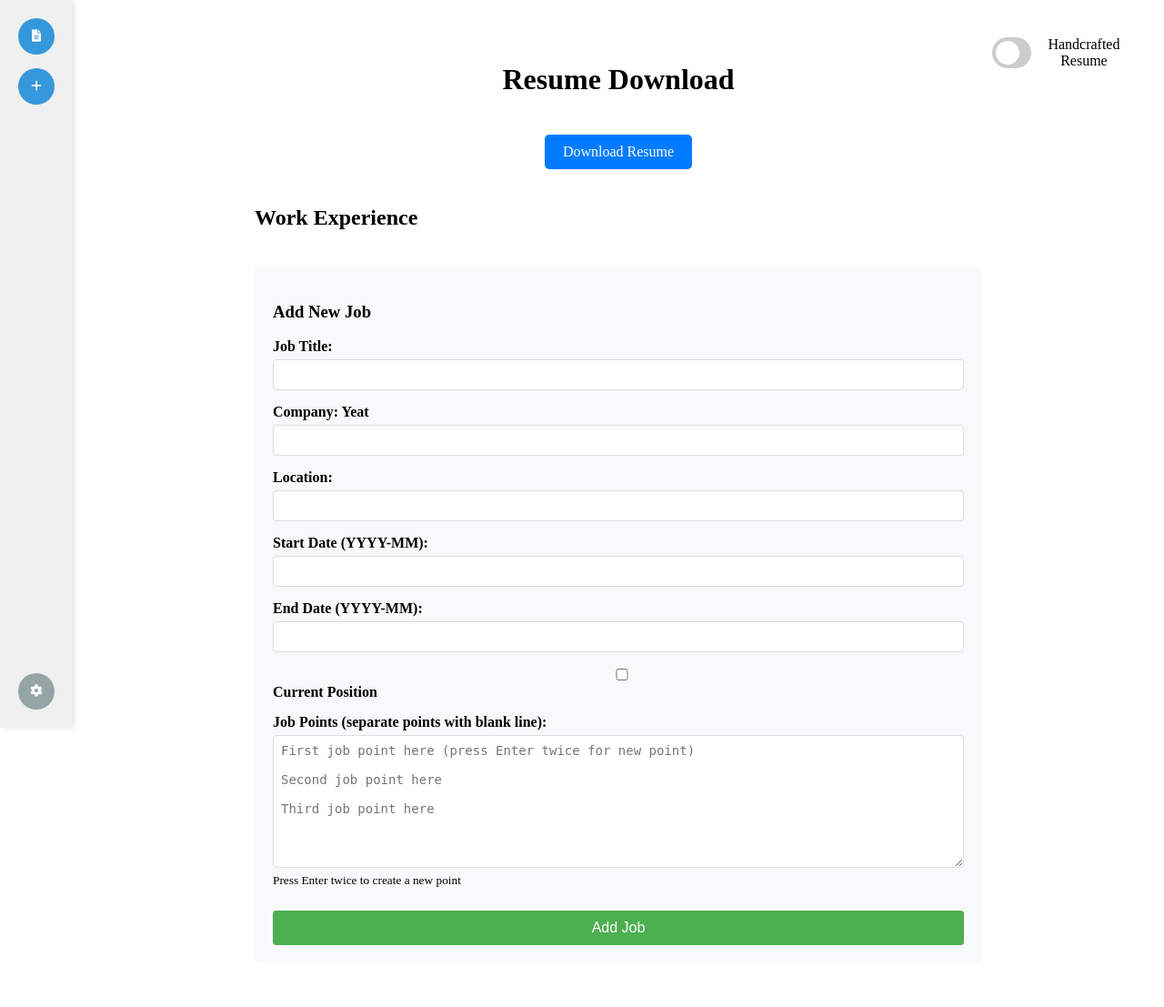
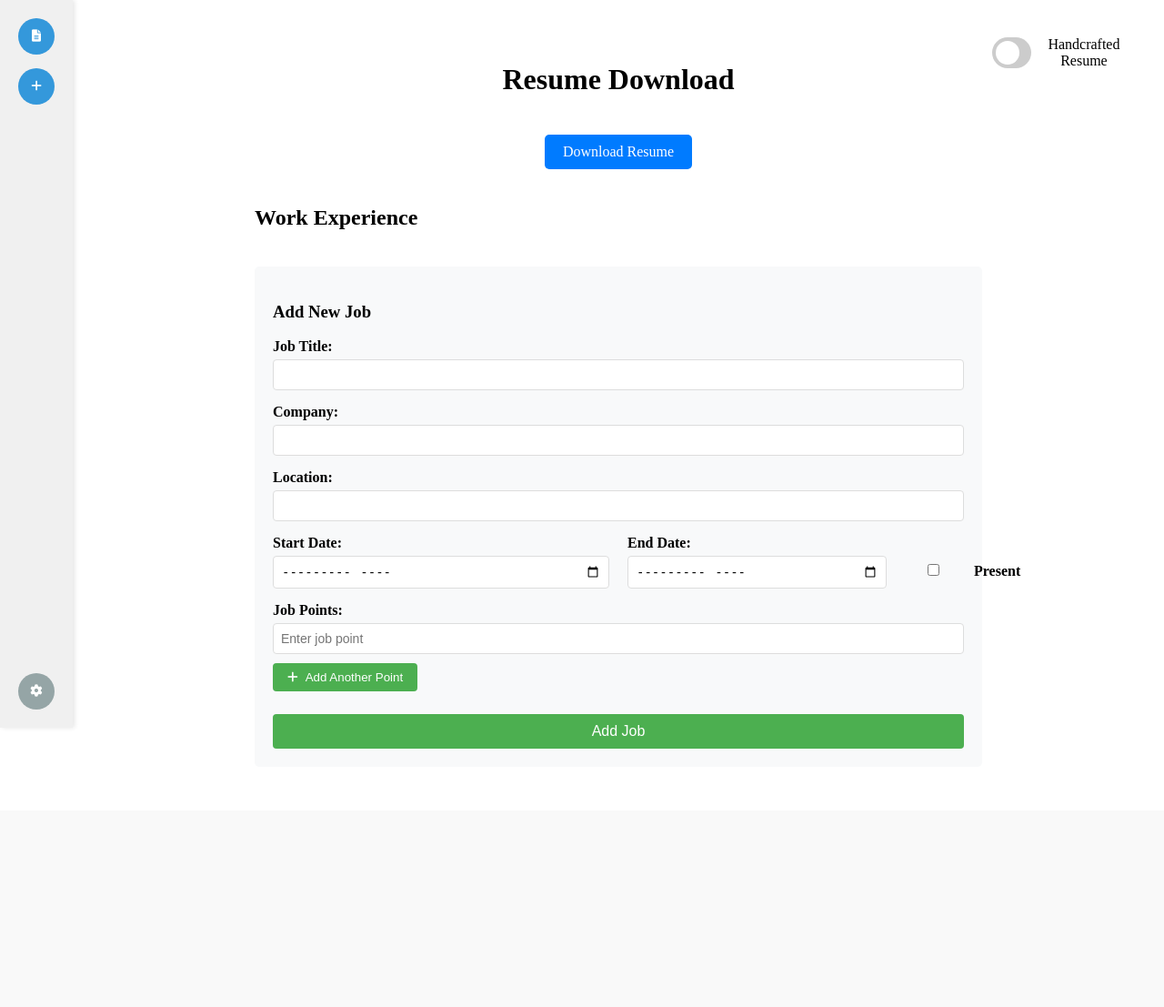
Before and after one commit to yvetter438/AutomatedResume, a Flask app: page / in a window 1280 px wide. Shown: the whole page at 91% size. After the commit the page ends 823 px from the top, so only its background shows below. Run offline with Flask 3, Linux system fonts and the light colour scheme; data that the repository does not hold is empty.

Commit message:
Updated new job form wit calander and nicer looking UI

```diff
--- a/app.py
+++ b/app.py
@@ -95,20 +95,19 @@ def create_job():
     company = request.form['company']
     location = request.form['location']
     start_date = request.form['start_date']
-    end_date = request.form['end_date'] if request.form['end_date'] else None
+    end_date = request.form['end_date'] if request.form['end_date'] and not 'current' in request.form else None
     current = 'current' in request.form
 
-    # Normalize line endings and split by double newlines
-    points_text = request.form['points'].replace('\r\n', '\n')  # Normalize line endings
-    points = [p.strip().replace('\n', ' ') for p in points_text.split('\n\n') if p.strip()]
+    # Get points array directly
+    points = request.form.getlist('points[]')
 
     # Add job to database
     job_id = add_job(title, company, location, start_date, end_date, current)
 
     # Add job points
     for i, point in enumerate(points):
-        if point:  # Skip empty points
-            add_job_points(job_id, point, i+1)
+        if point.strip():  # Skip empty points
+            add_job_points(job_id, point.strip(), i+1)
 
     return redirect(url_for('index'))
 
--- a/static/style.css
+++ b/static/style.css
@@ -603,3 +603,66 @@ input:checked + .slider:before {
 .modal {
     z-index: 1000;
 }
+
+.form-row {
+    display: flex;
+    gap: 20px;
+}
+
+.date-group {
+    flex: 1;
+}
+
+.end-date-container {
+    display: flex;
+    align-items: center;
+    gap: 10px;
+}
+
+.current-checkbox {
+    display: flex;
+    align-items: center;
+    gap: 5px;
+    white-space: nowrap;
+}
+
+.point-input-group {
+    display: flex;
+    gap: 10px;
+    margin-bottom: 10px;
+}
+
+.point-input-group input {
+    flex: 1;
+}
+
+.remove-point {
+    background: #ff4444;
+    color: white;
+    border: none;
+    border-radius: 50%;
+    width: 24px;
+    height: 24px;
+    cursor: pointer;
+    display: flex;
+    align-items: center;
+    justify-content: center;
+    font-size: 18px;
+}
+
+.add-point-button {
+    background: #4CAF50;
+    color: white;
+    border: none;
+    border-radius: 4px;
+    padding: 8px 16px;
+    cursor: pointer;
+    display: flex;
+    align-items: center;
+    gap: 8px;
+    margin-top: 10px;
+}
+
+.add-point-button:hover {
+    background: #45a049;
+}
--- a/templates/index.html
+++ b/templates/index.html
@@ -201,6 +201,40 @@
 
             window.location.href = `/download-resume?mode=${mode}&model_type=${modelType}`;
         }
+
+        function toggleEndDate() {
+            const endDate = document.getElementById('end_date');
+            endDate.disabled = document.getElementById('current').checked;
+            if (endDate.disabled) {
+                endDate.value = '';
+            }
+        }
+
+        function addPoint() {
+            const container = document.getElementById('points-container');
+            const newPoint = document.createElement('div');
+            newPoint.className = 'point-input-group';
+            newPoint.innerHTML = `
+                <input type="text" name="points[]" placeholder="Enter job point" required>
+                <button type="button" class="remove-point" onclick="removePoint(this)">×</button>
+            `;
+            container.appendChild(newPoint);
+
+            // Show all remove buttons if there's more than one point
+            const removeButtons = container.querySelectorAll('.remove-point');
+            removeButtons.forEach(button => button.style.display = removeButtons.length > 1 ? 'block' : 'none');
+        }
+
+        function removePoint(button) {
+            const container = document.getElementById('points-container');
+            button.parentElement.remove();
+
+            // Hide the last remove button if only one point remains
+            const removeButtons = container.querySelectorAll('.remove-point');
+            if (removeButtons.length === 1) {
+                removeButtons[0].style.display = 'none';
+            }
+        }
     </script>
 </head>
 <body>
@@ -307,14 +341,14 @@
             <!-- Add Job Form -->
             <div class="add-job-form">
                 <h3>Add New Job</h3>
-                <form action="{{ url_for('create_job') }}" method="POST">
+                <form action="{{ url_for('create_job') }}" method="POST" id="jobForm">
                     <div class="form-group">
                         <label for="title">Job Title:</label>
                         <input type="text" id="title" name="title" required>
                     </div>
 
                     <div class="form-group">
-                        <label for="company">Company: Yeat</label>
+                        <label for="company">Company:</label>
                         <input type="text" id="company" name="company" required>
                     </div>
 
@@ -323,32 +357,35 @@
                         <input type="text" id="location" name="location" required>
                     </div>
 
-                    <div class="form-group">
-                        <label for="start_date">Start Date (YYYY-MM):</label>
-                        <input type="text" id="start_date" name="start_date" pattern="\d{4}-\d{2}" required>
+                    <div class="form-row">
+                        <div class="form-group date-group">
+                            <label for="start_date">Start Date:</label>
+                            <input type="month" id="start_date" name="start_date" required>
+                        </div>
+
+                        <div class="form-group date-group">
+                            <label for="end_date">End Date:</label>
+                            <div class="end-date-container">
+                                <input type="month" id="end_date" name="end_date">
+                                <label class="current-checkbox">
+                                    <input type="checkbox" name="current" id="current" onchange="toggleEndDate()">
+                                    Present
+                                </label>
+                            </div>
+                        </div>
                     </div>
 
                     <div class="form-group">
-                        <label for="end_date">End Date (YYYY-MM):</label>
-                        <input type="text" id="end_date" name="end_date" pattern="\d{4}-\d{2}">
-                    </div>
-
-                    <div class="form-group">
-                        <label>
-                            <input type="checkbox" name="current" id="current">
-                            Current Position
-                        </label>
-                    </div>
-
-                    <div class="form-group">
-                        <label for="points">Job Points (separate points with blank line):</label>
-                        <textarea id="points" name="points" rows="8" required
-                            placeholder="First job point here (press Enter twice for new point)
-
-Second job point here
-
-Third job point here"></textarea>
-                        <small class="form-help">Press Enter twice to create a new point</small>
+                        <label>Job Points:</label>
+                        <div id="points-container">
+                            <div class="point-input-group">
+                                <input type="text" name="points[]" placeholder="Enter job point" required>
+                                <button type="button" class="remove-point" onclick="removePoint(this)" style="display: none;">×</button>
+                            </div>
+                        </div>
+                        <button type="button" onclick="addPoint()" class="add-point-button">
+                            <i class="fas fa-plus"></i> Add Another Point
+                        </button>
                     </div>
 
                     <button type="submit" class="submit-button">Add Job</button>
```
